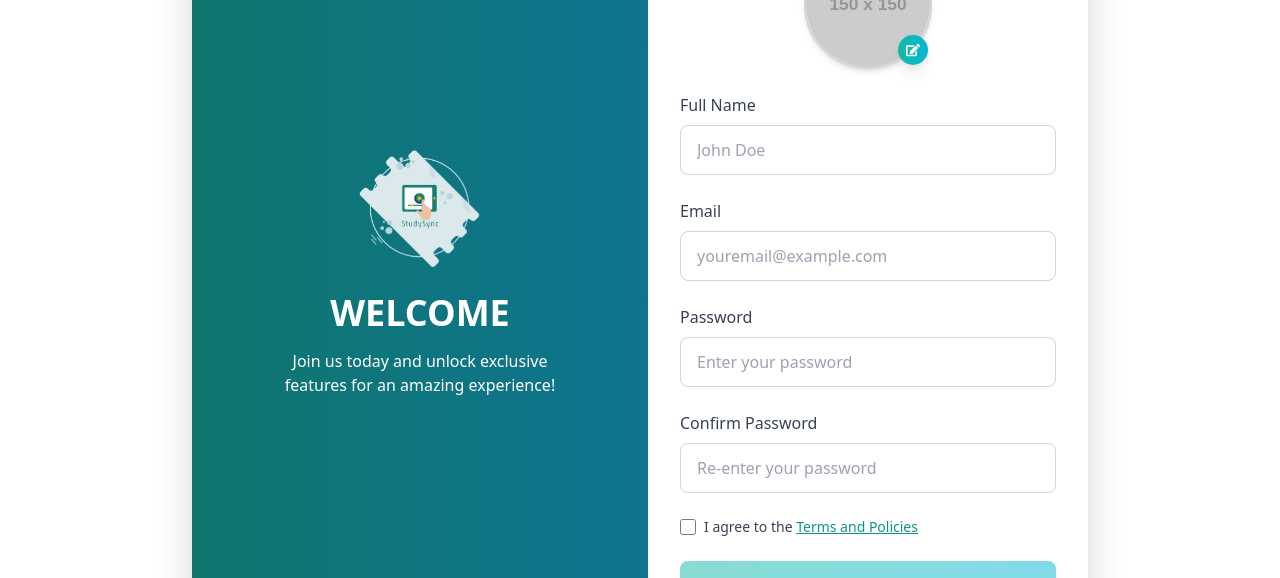
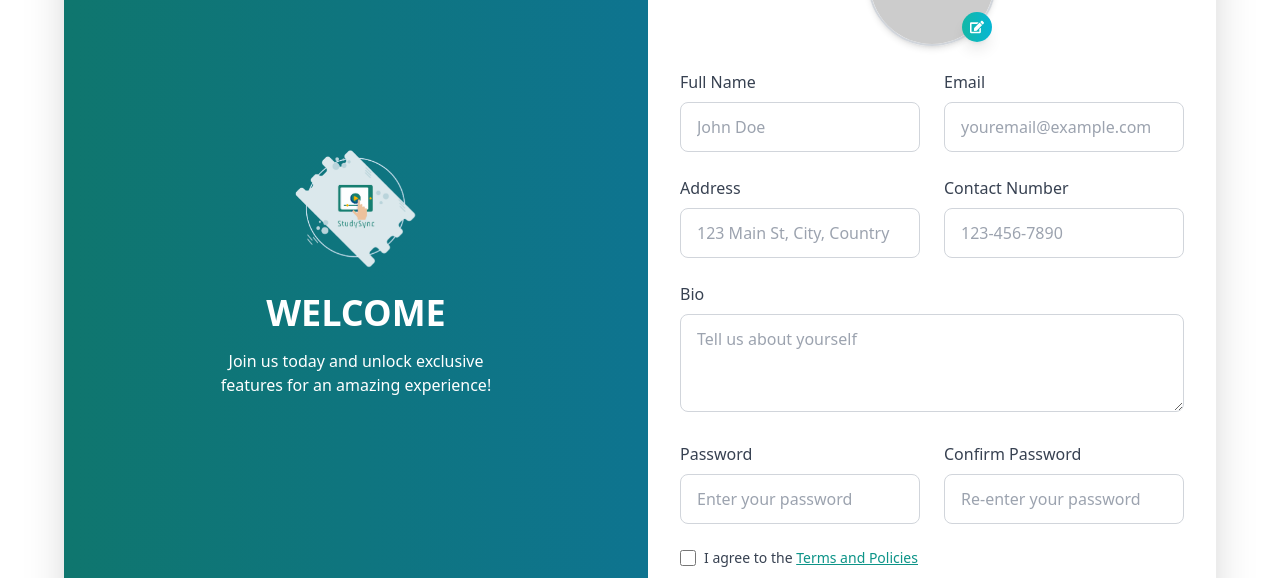
Before and after one commit to Sarojshah1/Study_sync_frontend, a React (Vite) app: page /signup in a window 1280 px wide. Shown: the part 211-789 px from the top of the page. Built offline with nearby package versions, Linux system fonts and the light colour scheme; no server answers.

Commit message:
Changes in signup page authentication details

```diff
--- a/src/pages/groupPage/MyGroupsPage.jsx
+++ b/src/pages/groupPage/MyGroupsPage.jsx
@@ -124,7 +124,7 @@ const MyGroupsPage = () => {
               </div>
 
               <button
-                className="bg-red-500 text-white px-6 py-3 rounded-lg hover:bg-red-600 w-full mb-4 text-lg font-semibold"
+                className="bg-red-500 text-teal-600 px-6 py-3 rounded-lg hover:bg-red-600 w-full mb-4 text-lg font-semibold"
                 onClick={() => leaveGroup(group._id)}
               >
                 Leave Group
--- a/src/signup/signup.jsx
+++ b/src/signup/signup.jsx
@@ -12,6 +12,9 @@ const SignUp = () => {
   const [formData, setFormData] = useState({
     fullName: "",
     email: "",
+    address: "",
+    bio: "",
+    contactNumber: "",
     password: "",
     confirmPassword: "",
   });
@@ -38,7 +41,6 @@ const SignUp = () => {
   const handleSubmit = async (e) => {
     e.preventDefault();
 
-    // Validation checks
     if (!isAgreed) {
       toast.error("You must agree to the Terms and Policies.");
       return;
@@ -51,9 +53,9 @@ const SignUp = () => {
 
     try {
       const formDataObj = new FormData();
-      formDataObj.append("name", formData.fullName);
-      formDataObj.append("email", formData.email);
-      formDataObj.append("password", formData.password);
+      Object.keys(formData).forEach((key) => {
+        formDataObj.append(key, formData[key]);
+      });
       formDataObj.append("profile_picture", profileImage);
 
       const response = await axios.post("http://localhost:3000/api/user/register", formDataObj, {
@@ -63,19 +65,18 @@ const SignUp = () => {
       });
 
       toast.success("Sign Up Successful!");
-      console.log("Response:", response.data);
-
-      // Reset form fields
       setFormData({
         fullName: "",
         email: "",
+        address: "",
+        bio: "",
+        contactNumber: "",
         password: "",
         confirmPassword: "",
       });
       setProfileImage(null);
       setIsAgreed(false);
     } catch (error) {
-      console.error("Error during sign up:", error.response?.data || error.message);
       toast.error(error.response?.data?.message || "Sign Up Failed. Please try again.");
     }
   };
@@ -83,12 +84,9 @@ const SignUp = () => {
   return (
     <div className="relative h-screen bg-white overflow-hidden">
       <ToastContainer />
-        {/* Overlay */}
       <div className="absolute inset-0 bg-white bg-opacity-40 z-10"></div>
-
-        {/* Content */}
       <div className="relative z-20 flex items-center justify-center h-full">
-          <div className="w-full max-w-4xl flex flex-col md:flex-row bg-white rounded-2xl shadow-2xl overflow-hidden">
+        <div className="w-full max-w-6xl flex flex-col md:flex-row bg-white rounded-2xl shadow-2xl overflow-hidden">
           {/* Left Section */}
           <div className="flex-1 hidden md:flex flex-col justify-center items-center bg-gradient-to-r from-teal-700 to-cyan-700 text-white p-10">
             <img src={SignUpLogo} alt="Sign Up Logo" className="w-32 h-32 mb-6 animate-bounce" />
@@ -100,7 +98,7 @@ const SignUp = () => {
 
           {/* Right Section */}
           <div className="flex-1 p-8 flex flex-col justify-center items-center">
-              <form className="w-full max-w-sm" onSubmit={handleSubmit}>
+            <form className="w-full max-w-lg" onSubmit={handleSubmit}>
               <h2 className="text-2xl font-bold text-center mb-8 text-teal-600">
                 Be a member of StudySync
               </h2>
@@ -131,9 +129,9 @@ const SignUp = () => {
                       onChange={handleImageChange}
                   />
                 </div>
-
+              <div className="grid grid-cols-1 md:grid-cols-2 gap-6">
                 {/* Full Name */}
-                <div className="mb-6">
+                <div>
                   <label className="block text-gray-700 font-medium mb-2">Full Name</label>
                   <input
                     type="text"
@@ -145,9 +143,8 @@ const SignUp = () => {
                     required
                   />
                 </div>
-
                 {/* Email */}
-                <div className="mb-6">
+                <div>
                   <label className="block text-gray-700 font-medium mb-2">Email</label>
                   <input
                     type="email"
@@ -159,9 +156,47 @@ const SignUp = () => {
                     required
                   />
                 </div>
-
+                {/* Address */}
+                <div>
+                  <label className="block text-gray-700 font-medium mb-2">Address</label>
+                  <input
+                    type="text"
+                    name="address"
+                    value={formData.address}
+                    onChange={handleInputChange}
+                    placeholder="123 Main St, City, Country"
+                    className="w-full px-4 py-3 border border-gray-300 rounded-lg focus:outline-none focus:ring-2 focus:ring-pink-500 transition"
+                    required
+                  />
+                </div>
+                {/* Contact Number */}
+                <div>
+                  <label className="block text-gray-700 font-medium mb-2">Contact Number</label>
+                  <input
+                    type="tel"
+                    name="contactNumber"
+                    value={formData.contactNumber}
+                    onChange={handleInputChange}
+                    placeholder="123-456-7890"
+                    className="w-full px-4 py-3 border border-gray-300 rounded-lg focus:outline-none focus:ring-2 focus:ring-pink-500 transition"
+                    required
+                  />
+                </div>
+                {/* Bio */}
+                <div className="col-span-2">
+                  <label className="block text-gray-700 font-medium mb-2">Bio</label>
+                  <textarea
+                    name="bio"
+                    value={formData.bio}
+                    onChange={handleInputChange}
+                    placeholder="Tell us about yourself"
+                    className="w-full px-4 py-3 border border-gray-300 rounded-lg focus:outline-none focus:ring-2 focus:ring-pink-500 transition"
+                    rows="3"
+                    required
+                  ></textarea>
+                </div>
                 {/* Password */}
-                <div className="mb-6">
+                <div>
                   <label className="block text-gray-700 font-medium mb-2">Password</label>
                   <input
                     type="password"
@@ -173,9 +208,8 @@ const SignUp = () => {
                     required
                   />
                 </div>
-
                 {/* Confirm Password */}
-                <div className="mb-6">
+                <div>
                   <label className="block text-gray-700 font-medium mb-2">Confirm Password</label>
                   <input
                     type="password"
@@ -187,9 +221,10 @@ const SignUp = () => {
                     required
                   />
                 </div>
-
-                {/* Terms and Policies */}
-                <div className="mb-6 flex items-center">
+              </div>
+              {/* Terms and Submit */}
+              <div className="mt-6">
+                <div className="flex items-center">
                   <input
                     type="checkbox"
                     id="terms"
@@ -204,25 +239,23 @@ const SignUp = () => {
                     </Link>
                   </label>
                 </div>
-
-                {/* Submit Button */}
                 <button
                   type="submit"
-                    className={`w-full bg-gradient-to-r from-teal-500 to-cyan-500 text-white py-3 rounded-lg font-semibold text-lg shadow-lg hover:shadow-2xl transition-transform transform hover:scale-105 ${
+                  className={`w-full mt-4 bg-gradient-to-r from-teal-500 to-cyan-500 text-white py-3 rounded-lg font-semibold text-lg shadow-lg hover:shadow-2xl transition-transform transform hover:scale-105 ${
                     !isAgreed ? "opacity-50 cursor-not-allowed" : ""
                   }`}
                   disabled={!isAgreed}
                 >
                   Sign Up
                 </button>
-              </form>
-              {/* Login Link */}
+              </div>
               <p className="text-gray-600 mt-6">
                 Already have an account?{" "}
                 <Link to="/login" className="text-teal-600 font-medium hover:underline">
                   Log In
                 </Link>
               </p>
+            </form>
           </div>
         </div>
       </div>
```
Lines whose indentation alone changed are shown as unchanged.
